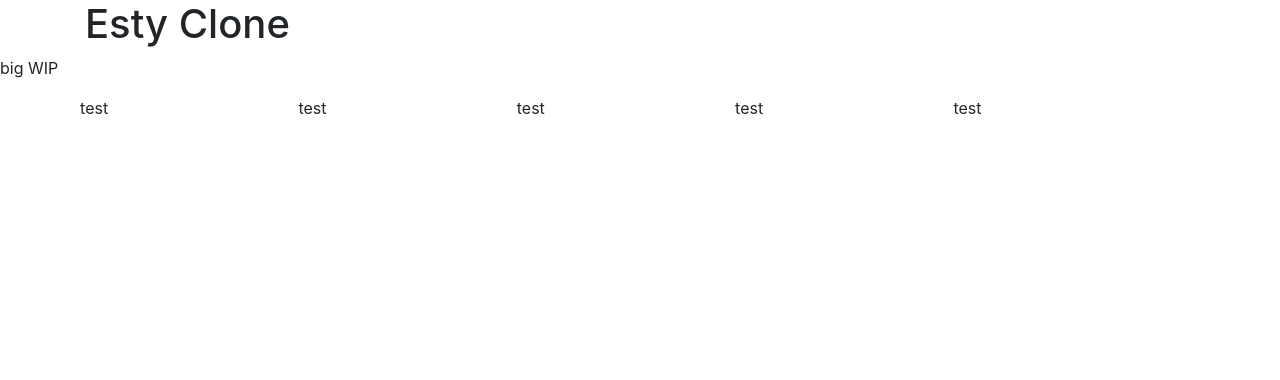
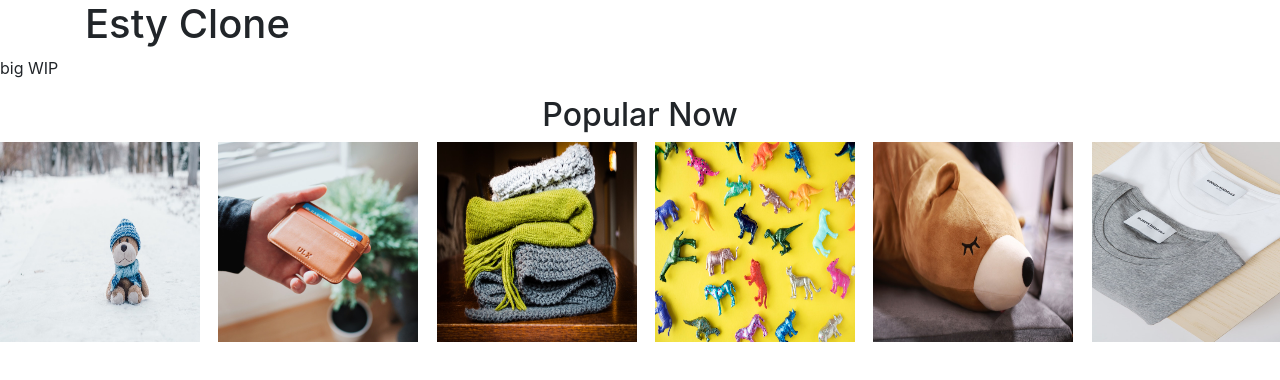
Before and after one commit to MilesBradt/Angular-Clone, an Angular app: page / in a window 1280 px wide. Shown: the top 380 px of the page. Built offline with nearby package versions, Linux system fonts and the light colour scheme.

Commit message:
popular now framework set

```diff
--- a/src/app/popular-now/popular-now.component.html
+++ b/src/app/popular-now/popular-now.component.html
@@ -1,19 +1,25 @@
-<div class="row" id="popular-now">
+<div id="popular-now">
 
+  <h2>Popular Now</h2>
+  <div class="row">
     <div class="col-sm-2">
-    <p>test</p>
+      <img width="200" height="200" src="../assets/images/bear.jpeg" alt="">
     </div>
     <div class="col-sm-2">
-    <p>test</p>
+      <img width="200" height="200" src="../assets/images/wallet.jpeg" alt="">
     </div>
     <div class="col-sm-2">
-    <p>test</p>
+      <img width="200" height="200" src="../assets/images/scarfs.jpeg" alt="">
     </div>
     <div class="col-sm-2">
-    <p>test</p>
+      <img width="200" height="200" src="../assets/images/toys.jpeg" alt="">
     </div>
     <div class="col-sm-2">
-    <p>test</p>
+      <img width="200" height="200" src="../assets/images/bear2.jpeg" alt="">
+    </div>
+    <div class="col-sm-2">
+      <img width="200" height="200" src="../assets/images/shirt.jpeg" alt="">
+    </div>
   </div>
 
 </div>
```
Also changed, not shown: .angular-cli.json, src/assets/images/shirt.jpeg (added). Lines whose indentation alone changed are shown as unchanged.
